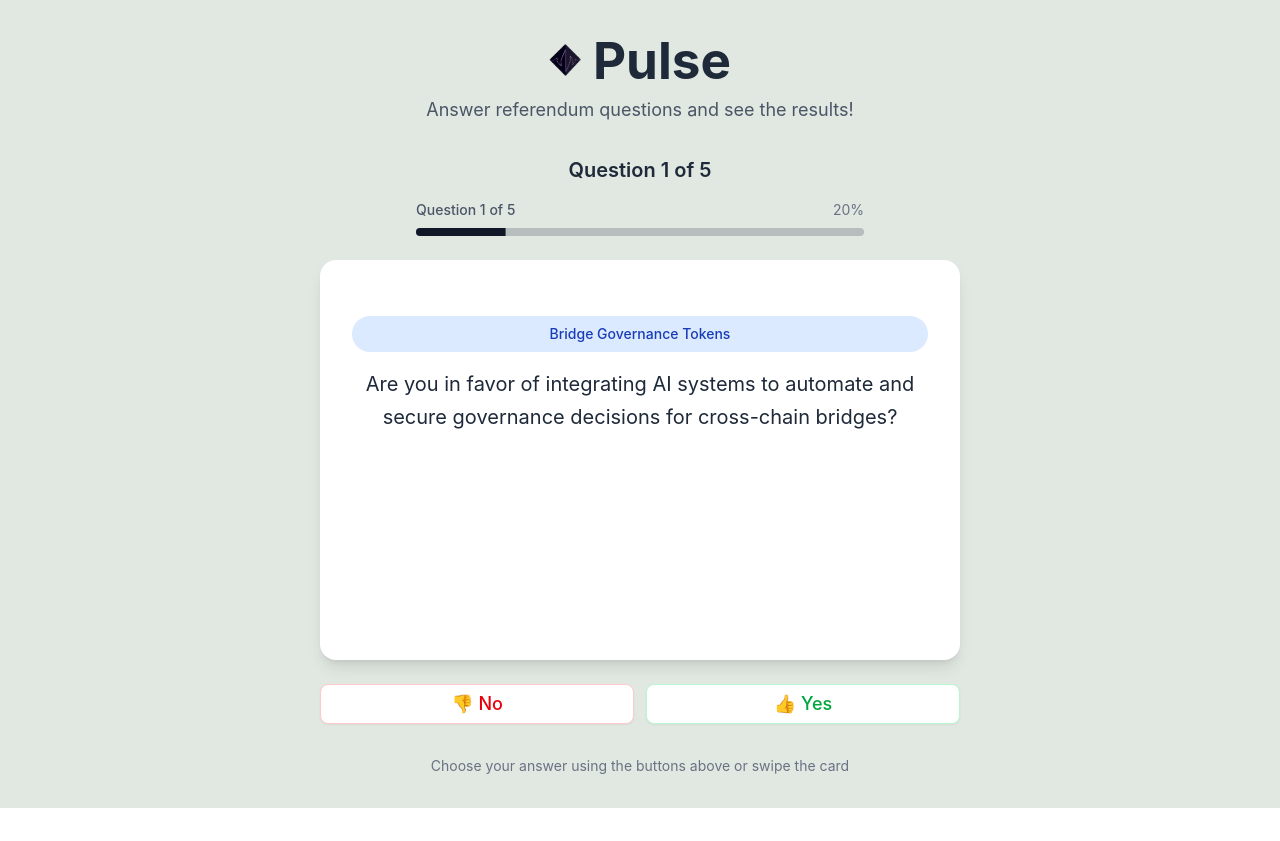
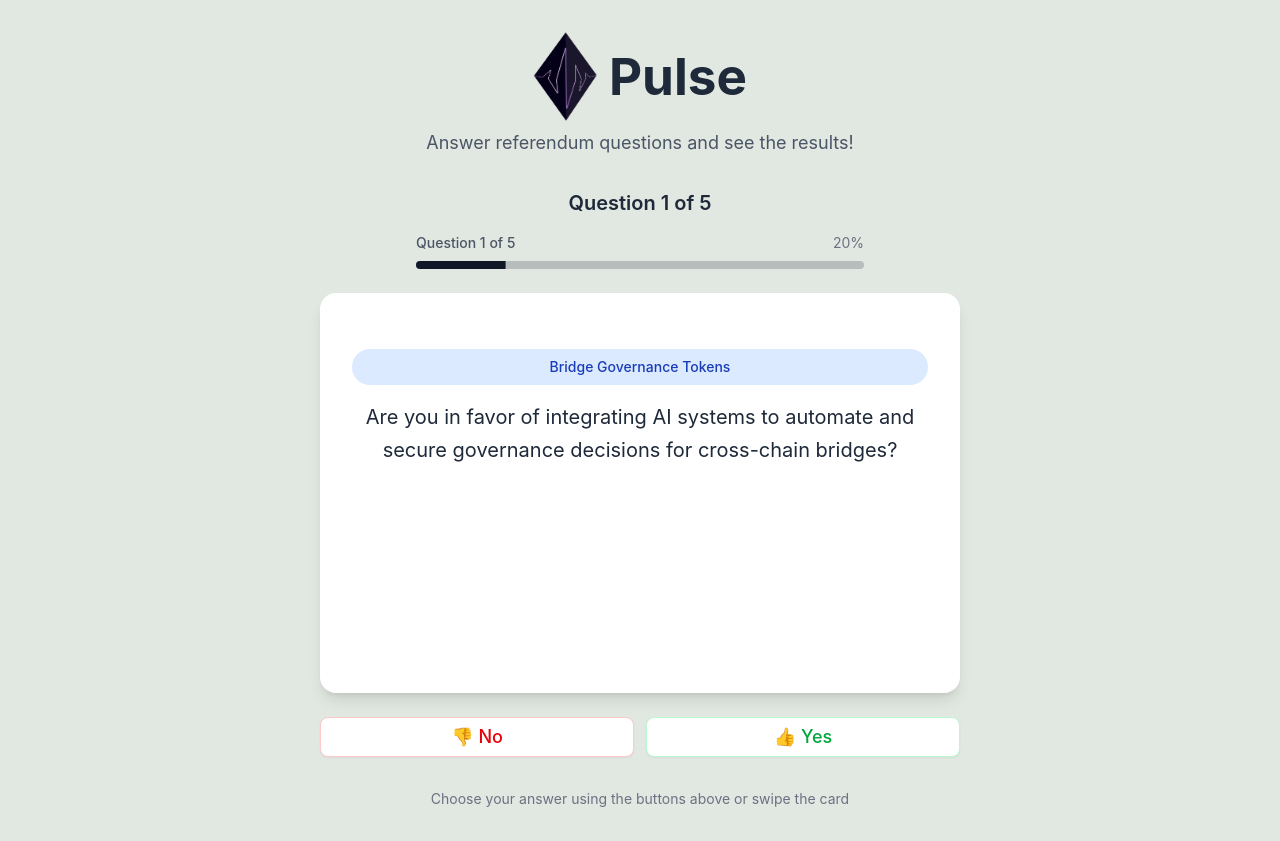
Before and after one commit to THP-Lab/pulse-demo-ux, a React (Vite) app: page / in a window 1280 px wide. Before the commit the page ends 808 px from the top, so only its background shows below. Built offline with nearby package versions, Linux system fonts and the light colour scheme.

Commit message:
fix logo

```diff
--- a/src/App.tsx
+++ b/src/App.tsx
@@ -138,7 +138,7 @@ function App() {
       <div className="container mx-auto px-4 py-8">
         <header className="text-center mb-8">
           <div className="flex items-center justify-center gap-3 mb-2">
-            <img src="./public/logo.png" alt="Pulse Logo" className="w-8 h-8" />
+            <img src="/logo.png" alt="Pulse Logo" className="w-16" />
             <h1 className="text-5xl font-bold text-gray-800">Pulse</h1>
           </div>
           <p className="text-lg text-gray-600">Answer referendum questions and see the results!</p>
```
